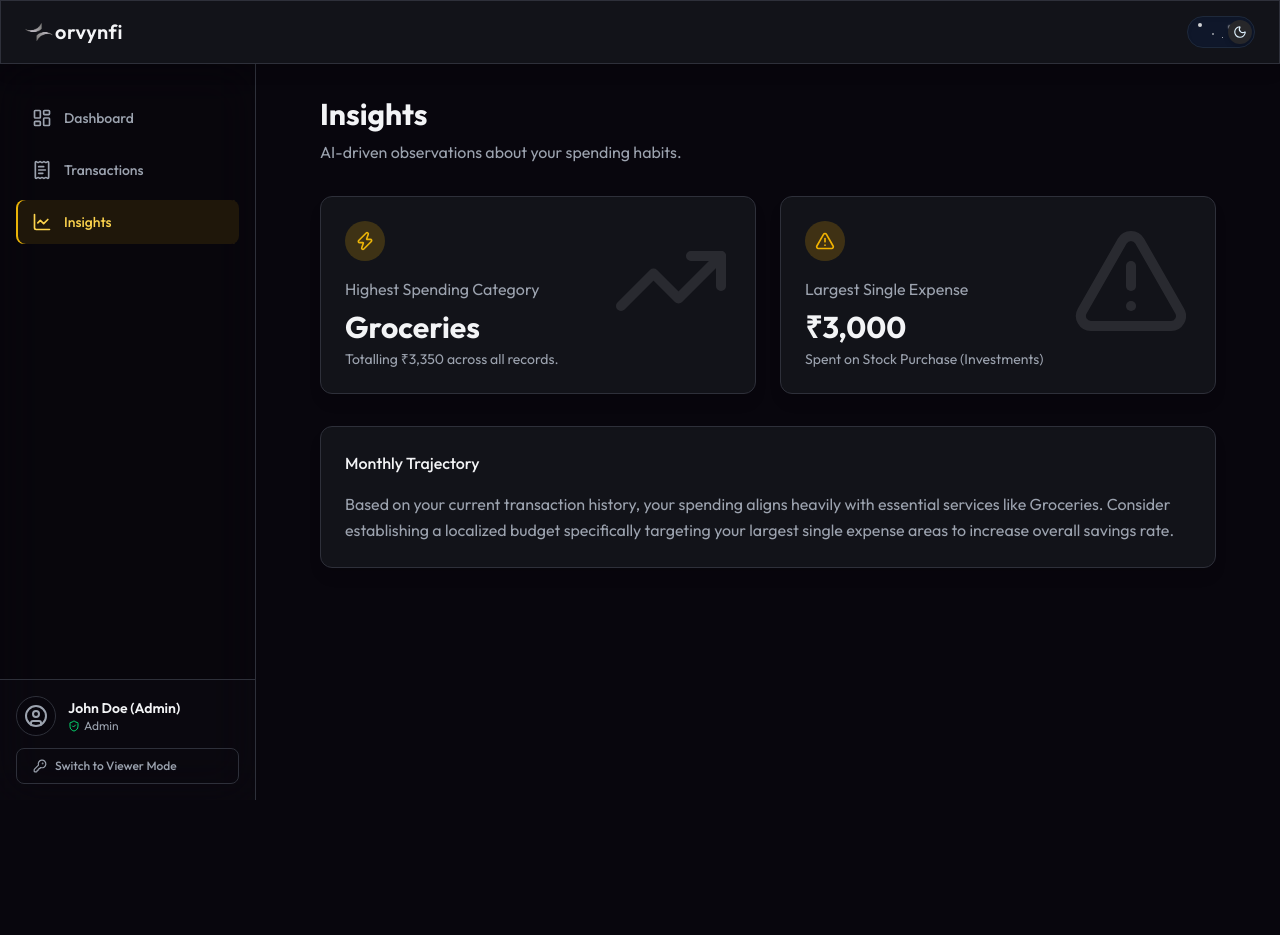
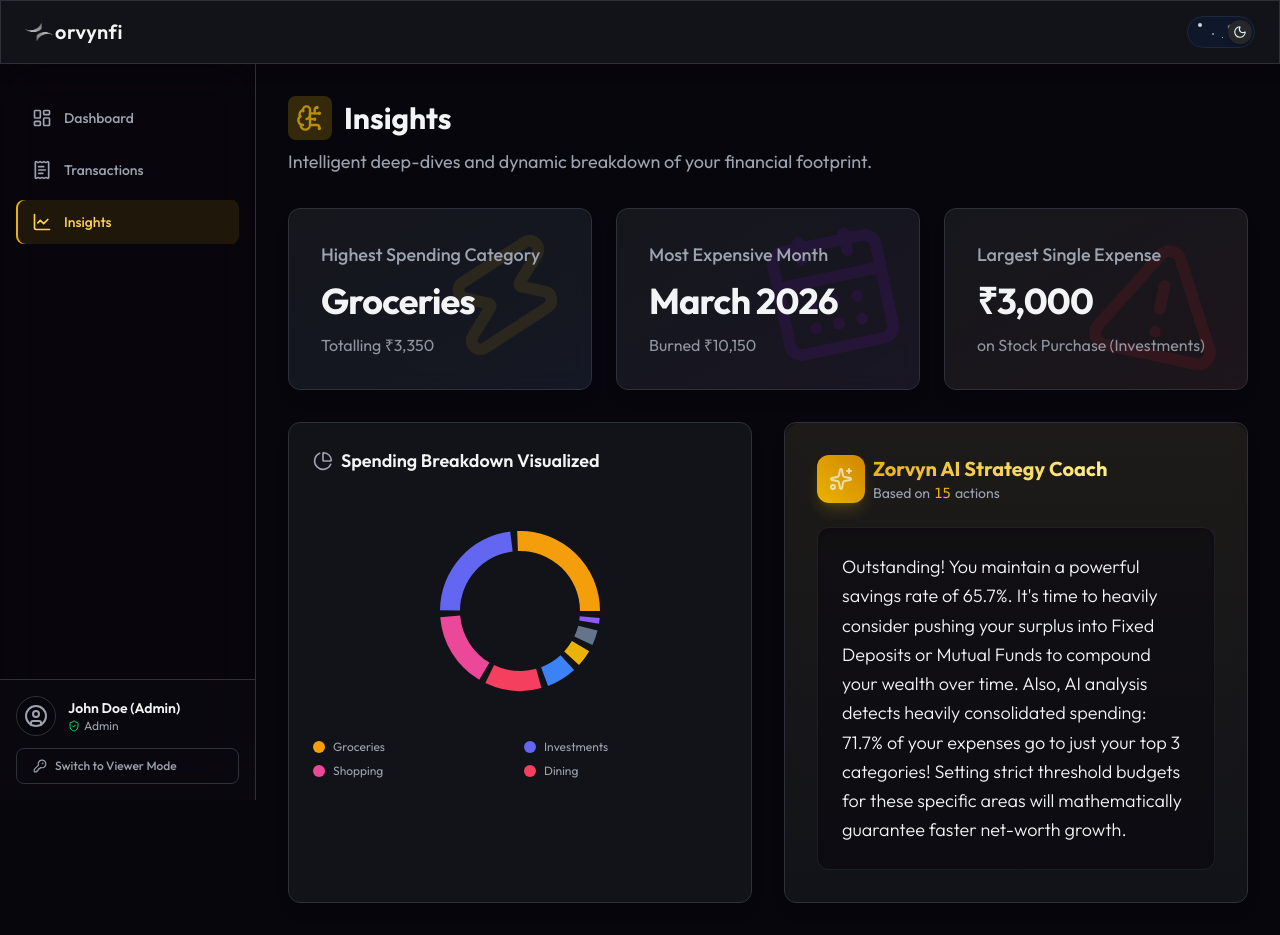
Before and after one commit to XSTRANGER-7/zorvyn-fi, a React (Vite) app: page /insights in a window 1280 px wide. Before the commit the page ends 800 px from the top, so only its background shows below. Built offline with nearby package versions, Linux system fonts and the light colour scheme.

Commit message:
insights added in page

```diff
--- a/src/data/mockData.ts
+++ b/src/data/mockData.ts
@@ -1,21 +1,21 @@
 import type { Transaction } from '../types/types';
 
 export const INITIAL_TRANSACTIONS: Transaction[] = [
-  { id: 't1', date: '2024-03-01T10:00:00Z', amount: 15000, category: 'Salary', type: 'income', description: 'Tech Corp Inc.' },
-  { id: 't2', date: '2024-03-02T12:30:00Z', amount: 1200, category: 'Groceries', type: 'expense', description: 'Whole Foods' },
-  { id: 't3', date: '2024-03-03T18:45:00Z', amount: 450, category: 'Entertainment', type: 'expense', description: 'Movie Tickets' },
-  { id: 't4', date: '2024-03-05T09:15:00Z', amount: 1500, category: 'Freelance', type: 'income', description: 'Design Project' },
-  { id: 't5', date: '2024-03-08T11:20:00Z', amount: 800, category: 'Utilities', type: 'expense', description: 'Electric Bill' },
-  { id: 't6', date: '2024-03-10T14:10:00Z', amount: 600, category: 'Dining', type: 'expense', description: 'Dinner with friends' },
-  { id: 't7', date: '2024-03-12T08:00:00Z', amount: 150, category: 'Subscriptions', type: 'expense', description: 'Netflix' },
-  { id: 't8', date: '2024-03-15T15:30:00Z', amount: 2000, category: 'Shopping', type: 'expense', description: 'Amazon' },
-  { id: 't9', date: '2024-03-18T10:00:00Z', amount: 3000, category: 'Investments', type: 'expense', description: 'Stock Purchase' },
-  { id: 't10', date: '2024-03-20T19:00:00Z', amount: 650, category: 'Groceries', type: 'expense', description: 'Trader Joe\'s' },
-  { id: 't11', date: '2024-03-22T09:00:00Z', amount: 2500, category: 'Freelance', type: 'income', description: 'Consulting' },
-  { id: 't12', date: '2024-03-25T13:45:00Z', amount: 900, category: 'Dining', type: 'expense', description: 'Lunch Meeting' },
-  { id: 't13', date: '2024-03-28T16:20:00Z', amount: 400, category: 'Transportation', type: 'expense', description: 'Uber' },
-  { id: 't14', date: '2024-04-01T10:00:00Z', amount: 15000, category: 'Salary', type: 'income', description: 'Tech Corp Inc.' },
-  { id: 't15', date: '2024-04-02T11:30:00Z', amount: 1500, category: 'Groceries', type: 'expense', description: 'Whole Foods' },
+  { id: 't1', date: '2026-03-01T10:00:00Z', amount: 15000, category: 'Salary', type: 'income', description: 'Tech Corp Inc.' },
+  { id: 't2', date: '2026-03-02T12:30:00Z', amount: 1200, category: 'Groceries', type: 'expense', description: 'Whole Foods' },
+  { id: 't3', date: '2026-03-03T18:45:00Z', amount: 450, category: 'Entertainment', type: 'expense', description: 'Movie Tickets' },
+  { id: 't4', date: '2026-03-05T09:15:00Z', amount: 1500, category: 'Freelance', type: 'income', description: 'Design Project' },
+  { id: 't5', date: '2026-03-08T11:20:00Z', amount: 800, category: 'Utilities', type: 'expense', description: 'Electric Bill' },
+  { id: 't6', date: '2026-03-10T14:10:00Z', amount: 600, category: 'Dining', type: 'expense', description: 'Dinner with friends' },
+  { id: 't7', date: '2026-03-12T08:00:00Z', amount: 150, category: 'Subscriptions', type: 'expense', description: 'Netflix' },
+  { id: 't8', date: '2026-03-15T15:30:00Z', amount: 2000, category: 'Shopping', type: 'expense', description: 'Amazon' },
+  { id: 't9', date: '2026-03-18T10:00:00Z', amount: 3000, category: 'Investments', type: 'expense', description: 'Stock Purchase' },
+  { id: 't10', date: '2026-03-20T19:00:00Z', amount: 650, category: 'Groceries', type: 'expense', description: 'Trader Joe\'s' },
+  { id: 't11', date: '2026-03-22T09:00:00Z', amount: 2500, category: 'Freelance', type: 'income', description: 'Consulting' },
+  { id: 't12', date: '2026-03-25T13:45:00Z', amount: 900, category: 'Dining', type: 'expense', description: 'Lunch Meeting' },
+  { id: 't13', date: '2026-03-28T16:20:00Z', amount: 400, category: 'Transportation', type: 'expense', description: 'Uber' },
+  { id: 't14', date: '2026-04-01T10:00:00Z', amount: 15000, category: 'Salary', type: 'income', description: 'Tech Corp Inc.' },
+  { id: 't15', date: '2026-04-02T11:30:00Z', amount: 1500, category: 'Groceries', type: 'expense', description: 'Whole Foods' },
 ];
 
 export const CATEGORY_COLORS: Record<string, string> = {
--- a/src/pages/Insights.tsx
+++ b/src/pages/Insights.tsx
@@ -2,13 +2,20 @@ import { useMemo } from 'react';
 import { Card } from '../components/ui/Card';
 import { useTransactionStore } from '../store/useTransactionStore';
 import { formatCurrency } from '../utils/helpers';
-import { TrendingUp, AlertTriangle, Zap } from 'lucide-react';
+import { AlertTriangle, Zap, CalendarDays, BrainCircuit, Sparkles, PieChart } from 'lucide-react';
+import { CategoryChart } from '../components/charts/CategoryChart';
+import { format, parseISO } from 'date-fns';
 
 export function Insights() {
   const { transactions } = useTransactionStore();
 
   const insights = useMemo(() => {
     const expenses = transactions.filter(t => t.type === 'expense');
+    const incomeList = transactions.filter(t => t.type === 'income');
+
+    const totalIncome = incomeList.reduce((sum, t) => sum + t.amount, 0);
+    const totalExpense = expenses.reduce((sum, t) => sum + t.amount, 0);
+    const savingsRate = totalIncome > 0 ? ((totalIncome - totalExpense) / totalIncome) * 100 : 0;
 
     // Highest Category
     const cats: Record<string, number> = {};
@@ -16,67 +23,144 @@ export function Insights() {
     const sortedCats = Object.entries(cats).sort((a, b) => b[1] - a[1]);
     const topCat = sortedCats[0];
 
-    // Simple observation
+    // Top 3 Categories combined percentage
+    const top3Amount = sortedCats.slice(0, 3).reduce((sum, cat) => sum + cat[1], 0);
+    const top3Percentage = totalExpense > 0 ? (top3Amount / totalExpense) * 100 : 0;
+
+    // Highest Spend Month
+    const months: Record<string, number> = {};
+    expenses.forEach(e => {
+       const monthKey = format(parseISO(e.date), 'MMMM yyyy');
+       months[monthKey] = (months[monthKey] || 0) + e.amount;
+    });
+    const sortedMonths = Object.entries(months).sort((a, b) => b[1] - a[1]);
+    const topMonth = sortedMonths[0];
+
+    // Largest Single observation
     const topTx = [...expenses].sort((a,b) => b.amount - a.amount)[0];
+
+    // AI logic
+    let recommendation = '';
+    if (savingsRate < 20) {
+      recommendation = `You are saving ${savingsRate.toFixed(1)}% of your income. The 50/30/20 rule suggests saving at least 20%. To improve, try reducing expenses in your biggest drain: ${topCat?.[0] || 'your top category'}.`;
+    } else {
+      recommendation = `Outstanding! You maintain a powerful savings rate of ${savingsRate.toFixed(1)}%. It's time to heavily consider pushing your surplus into Fixed Deposits or Mutual Funds to compound your wealth over time.`;
+    }
+
+    if (top3Percentage > 70) {
+      recommendation += ` Also, AI analysis detects heavily consolidated spending: ${top3Percentage.toFixed(1)}% of your expenses go to just your top 3 categories! Setting strict threshold budgets for these specific areas will mathematically guarantee faster net-worth growth.`;
+    }
 
     return {
       topCat,
-      topTx
+      topTx,
+      topMonth,
+      recommendation
     }
   }, [transactions]);
 
   return (
-    <div className="space-y-8 max-w-4xl mx-auto w-full">
+    <div className="max-w-6xl mx-auto w-full animate-in fade-in duration-500 flex flex-col gap-8">
       <header>
-        <h1 className="text-3xl font-bold mb-2">Insights</h1>
-        <p className="text-finance-textMuted">AI-driven observations about your spending habits.</p>
+        <div className="flex items-center gap-3 mb-2">
+          <div className="p-2 bg-finance-accent/20 rounded-lg">
+            <BrainCircuit size={28} className="text-finance-accent animate-pulse" />
+          </div>
+           <h1 className="text-3xl font-bold">Insights</h1>
+        </div>
+        <p className="text-finance-textMuted sm:text-lg">Intelligent deep-dives and dynamic breakdown of your financial footprint.</p>
       </header>
 
-      <div className="grid grid-cols-1 md:grid-cols-2 gap-6">
-        <Card glow className="relative overflow-hidden">
-          <div className="absolute top-0 right-0 p-6 opacity-10">
-            <TrendingUp size={120} />
+      {/* Main Grid Layout to handle strict mobile/desktop re-ordering */}
+      <div className="grid grid-cols-1 lg:grid-cols-2 gap-6 lg:gap-8">
+
+        {/* Top Value Cards (Mobile Level: 2 | Desktop Level: 1) */}
+        <div className="lg:col-span-2 grid grid-cols-1 md:grid-cols-3 gap-6 order-2 lg:order-1">
+          <Card glow className="relative overflow-hidden group hover:-translate-y-1 transition-all duration-300 bg-gradient-to-br from-finance-card to-blue-500/5 dark:to-[#1a1b26]/80 p-8">
+            <div className="absolute -right-4 -top-4 p-8 opacity-10 dark:opacity-5 group-hover:opacity-20 dark:group-hover:opacity-10 transition-opacity rotate-12 group-hover:rotate-0 duration-500">
+              <Zap size={140} className="text-finance-accent dark:text-finance-accent"/>
             </div>
-          <div className="relative z-10">
-            <div className="w-10 h-10 rounded-full bg-finance-accent/20 flex items-center justify-center mb-4">
-              <Zap size={20} className="text-finance-accent" />
-            </div>
-            <h3 className="text-finance-textMuted mb-2">Highest Spending Category</h3>
-            <div className="text-3xl font-bold text-finance-textMain mb-1">
+            <div className="relative z-10 flex flex-col gap-3">
+              <h3 className="text-finance-textMuted text-lg font-medium">Highest Spending Category</h3>
+              <div className="text-4xl font-bold text-finance-textMain tracking-tight">
                 {insights.topCat ? insights.topCat[0] : 'N/A'}
               </div>
-            <p className="text-sm text-finance-textMuted">
-              {insights.topCat ? `Totalling ${formatCurrency(insights.topCat[1])} across all records.` : 'Add expenses to see insights.'}
+              <p className="text-base text-finance-textMuted/90">
+                {insights.topCat ? `Totalling ${formatCurrency(insights.topCat[1])}` : 'Add records'}
               </p>
             </div>
           </Card>
 
-        <Card glow className="relative overflow-hidden">
-          <div className="absolute top-0 right-0 p-6 opacity-10">
-            <AlertTriangle size={120} />
+          <Card glow className="relative overflow-hidden group hover:-translate-y-1 transition-all duration-300 bg-gradient-to-br from-finance-card to-purple-500/5 dark:to-[#1d1626]/80 p-8">
+            <div className="absolute -right-4 -top-4 p-8 opacity-10 dark:opacity-5 group-hover:opacity-20 dark:group-hover:opacity-10 transition-opacity -rotate-12 group-hover:rotate-0 duration-500">
+              <CalendarDays size={140} className="text-purple-600 dark:text-purple-400" />
             </div>
-          <div className="relative z-10">
-            <div className="w-10 h-10 rounded-full bg-yellow-500/20 flex items-center justify-center mb-4">
-              <AlertTriangle size={20} className="text-yellow-500" />
+            <div className="relative z-10 flex flex-col gap-3">
+              <h3 className="text-finance-textMuted text-lg font-medium">Most Expensive Month</h3>
+              <div className="text-4xl font-bold text-finance-textMain tracking-tight">
+                {insights.topMonth ? insights.topMonth[0] : 'N/A'}
               </div>
-            <h3 className="text-finance-textMuted mb-2">Largest Single Expense</h3>
-            <div className="text-3xl font-bold text-finance-textMain mb-1">
+              <p className="text-base text-finance-textMuted/90">
+                {insights.topMonth ? `Burned ${formatCurrency(insights.topMonth[1])}` : 'Add records'}
+              </p>
+            </div>
+          </Card>
+
+          <Card glow className="relative overflow-hidden group hover:-translate-y-1 transition-all duration-300 bg-gradient-to-br from-finance-card to-red-500/5 dark:to-[#261616]/80 p-8">
+            <div className="absolute -right-4 -bottom-4 p-8 opacity-10 dark:opacity-5 group-hover:opacity-20 dark:group-hover:opacity-10 transition-opacity rotate-12 group-hover:rotate-0 duration-500">
+              <AlertTriangle size={140} className="text-red-500 dark:text-red-400" />
+            </div>
+            <div className="relative z-10 flex flex-col gap-3">
+              <h3 className="text-finance-textMuted text-lg font-medium">Largest Single Expense</h3>
+              <div className="text-4xl font-bold text-finance-textMain tracking-tight">
                 {insights.topTx ? formatCurrency(insights.topTx.amount) : 'N/A'}
               </div>
-            <p className="text-sm text-finance-textMuted">
-              {insights.topTx ? `Spent on ${insights.topTx.description} (${insights.topTx.category})` : 'Add expenses to see insights.'}
+              <p className="text-base text-finance-textMuted/90 truncate">
+                {insights.topTx ? `on ${insights.topTx.description} (${insights.topTx.category})` : 'Add records'}
               </p>
             </div>
           </Card>
         </div>
 
-      <Card>
-        <h3 className="font-medium mb-4">Monthly Trajectory</h3>
-        <p className="text-finance-textMuted leading-relaxed">
-          Based on your current transaction history, your spending aligns heavily with essential services like {insights.topCat?.[0]}.
-          Consider establishing a localized budget specifically targeting your largest single expense areas to increase overall savings rate.
+        {/* Visual Graph Side (Mobile Level: 1 | Desktop Level: 2) */}
+        <Card className="order-1 lg:order-2 flex flex-col h-full border border-finance-border/60 hover:border-finance-border transition-colors w-full min-h-[400px]">
+          <div className="flex items-center gap-2 mb-6">
+            <PieChart size={20} className="text-finance-textMuted" />
+            <h3 className="font-semibold text-lg">Spending Breakdown Visualized</h3>
+          </div>
+          <div className="flex-1 w-full relative">
+            <div className="absolute inset-0">
+              <CategoryChart />
+            </div>
+          </div>
+        </Card>
+
+        {/* AI Engine Side (Mobile Level: 3 | Desktop Level: 3) */}
+        <Card glow className="order-3 lg:order-3 relative flex flex-col justify-center border border-finance-accent/30 shadow-[0_0_30px_rgba(234,179,8,0.05)]">
+           <div className="absolute top-0 right-0 w-full h-full bg-gradient-to-b from-finance-accent/5 to-transparent rounded-2xl pointer-events-none" />
+           <div className="relative z-10 p-0 sm:p-2">
+             <div className="flex items-center gap-2 mb-6">
+               <div className="w-12 h-12 rounded-xl bg-gradient-to-tr from-finance-accent to-yellow-600 flex items-center justify-center shadow-lg shadow-finance-accent/20">
+                 <Sparkles size={24} className="text-finance-darker animate-pulse" />
+               </div>
+               <div>
+                 <h3 className="text-xl font-bold text-transparent bg-clip-text bg-gradient-to-r from-finance-accent to-yellow-200">Zorvyn AI Strategy Coach</h3>
+                 <p className="text-sm text-finance-textMuted flex items-center gap-1">Based on <span className="text-finance-accent font-mono">{transactions.length}</span> actions</p>
+               </div>
+             </div>
+
+             <div className="bg-finance-dark/50 rounded-xl p-4 sm:p-6 border border-finance-border/50 shadow-inner">
+               <p className="text-finance-textMain text-lg leading-relaxed font-light">
+                 {insights.recommendation || "Upload more transactions for Zorvyn AI to dynamically process your financial behavior patterns."}
                </p>
+             </div>
+
+           </div>
         </Card>
+
+      </div>
     </div>
   );
+
+
 }
```
Also changed, not shown: src/pages/Dashboard.tsx (+3 -10 lines). Lines whose indentation alone changed are shown as unchanged.
